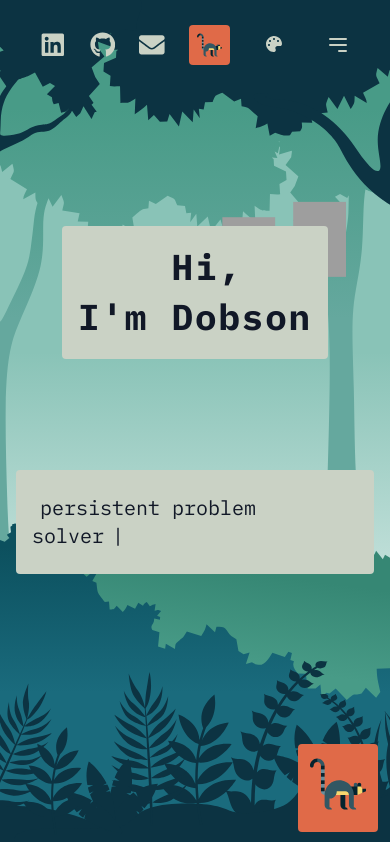
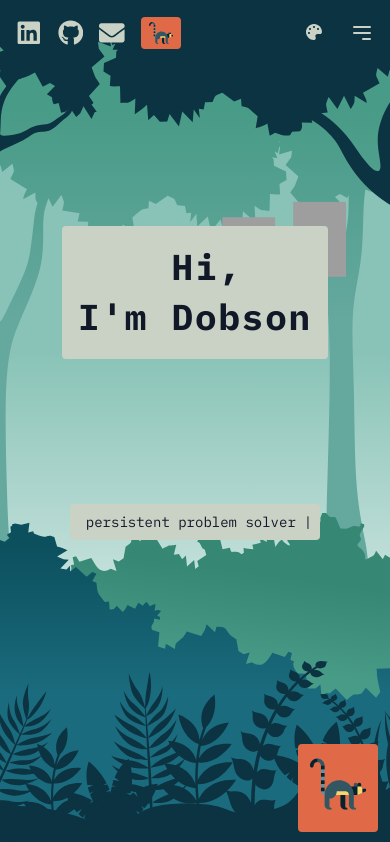
Before and after one commit to dobsonddev/dobsonddev-portfolio, a Next.js app: page / in a window 390 px wide. Shown: the top 842 px of the page. Built offline with nearby package versions, Linux system fonts and the light colour scheme; grey boxes are pictures that could not be loaded.

Commit message:
mobile respnsiveness nvabar  changes

```diff
--- a/src/components/Chatbot/ChatbotNavbarButton.tsx
+++ b/src/components/Chatbot/ChatbotNavbarButton.tsx
@@ -14,7 +14,7 @@ const ChatbotNavbarButton = ({ isOpen, setIsOpen }: ChatbotProps) => {
         <div>
             <button onClick={toggleModal} className={`flex items-center text-white px-2 py-1 rounded bg-custom-orange z-50 ${isOpen ? 'hidden' : ''}`}>
                 <span className="hidden lg:block">Chat with MomoAI</span>
-                <img src="/lemur.svg" alt="Momo" className=" lg:ml-3 w-8 h-8" />
+                <img src="/lemur.svg" alt="Momo" className=" lg:ml-3 w-6 h-6 md:w-8 md:h-8" />
             </button>
         </div>
     );
--- a/src/components/Home/Home.tsx
+++ b/src/components/Home/Home.tsx
@@ -38,11 +38,12 @@ function Home() {
                 const img = document.createElement('img');
                 img.src = iconPath;
                 img.alt = homeData.iconAlts[index] || 'Icon'; // Use alt text from homeData
-                img.className = 'w-12 h-12 inline-block align-bottom -mt-2';
+                img.className = 'inline-block align-middle ml-1 -mt-2 w-6 h-6 md:w-10 md:h-10';
                 placeholder.replaceWith(img);
             }
         });
     };
+
 
     useEffect(() => {
         const handleScroll = () => {
@@ -101,7 +102,7 @@ function Home() {
                         &nbsp;Hi, <br /> I'm {homeData.name}
                     </h1>
                 </div>
-                <div className={`${typedTextBackgroundClass} text-xl md:text-2xl lg:text-4xl px-4 py-6 rounded mx-auto -mt-96`}>
+                <div className={`${typedTextBackgroundClass} text-sm md:text-2xl lg:text-4xl md:px-4 p-2 md:py-6 rounded mx-auto -mt-96`}>
                     <span ref={typedRef} className="p-2"></span>
                 </div>
 
@@ -109,10 +110,11 @@ function Home() {
                     <div className="fixed inset-x-0 bottom-10 flex justify-start pl-12 items-center z-70">
                         <div className="animate-bounce flex flex-col items-center">
                             <span className="text-xl mb-2">Scroll Down</span>
-                            <FaArrowDown size={24} />
+                            <FaArrowDown className="w-8 h-8  md:w-10 md:h-10" />
                         </div>
                     </div>
                 )}
+
             </div>
             <div className="relative h-1/4 py-2 grid grid-flow-row auto-rows-auto items-center justify-items-center px-4">
                 <motion.div
--- a/src/components/Home/HomeData.ts
+++ b/src/components/Home/HomeData.ts
@@ -13,12 +13,12 @@ const homeData: HomeData = {
         'persistent problem solver <span class="icon-placeholder" data-icon="/icons/problemsolve.svg"></span>',
         'agile minded <span class="icon-placeholder" data-icon="/icons/agile.svg"></span>',
         'tater tot connoisseur <span class="icon-placeholder" data-icon="/icons/tatertot.svg"></span>',
-        'loves: building stuff <span class="icon-placeholder" data-icon="/icons/project.svg"></span>',
-        'loves: outdoors <span class="icon-placeholder" data-icon="/icons/outdoors.svg"></span>',
-        'loves: music <span class="icon-placeholder" data-icon="/icons/music.svg"></span>',
-        'loves: drums <span class="icon-placeholder" data-icon="/icons/drummer.svg"></span>',
-        'loves: soccer <span class="icon-placeholder" data-icon="/icons/soccer.svg"></span>',
-        'loves: gaming <span class="icon-placeholder" data-icon="/icons/gaming.svg"></span>',
+        'i like: building stuff <span class="icon-placeholder" data-icon="/icons/project.svg"></span>',
+        'i like: the outdoors <span class="icon-placeholder" data-icon="/icons/outdoors.svg"></span>',
+        'i like: music <span class="icon-placeholder" data-icon="/icons/music.svg"></span>',
+        'i like: playing drums <span class="icon-placeholder" data-icon="/icons/drummer.svg"></span>',
+        'i like: soccer <span class="icon-placeholder" data-icon="/icons/soccer.svg"></span>',
+        'i like: gaming <span class="icon-placeholder" data-icon="/icons/gaming.svg"></span>',
     ],
     iconAlts: [
         'Developer icon',
--- a/src/components/Navbar/Navbar.tsx
+++ b/src/components/Navbar/Navbar.tsx
@@ -43,8 +43,8 @@ const Navbar: React.FC<NavbarProps> = ({ toggleChatModal }) => {
                 style={{ top: isScrollingUp ? '0' : '-100%' }}
                 className={`z-20 fixed w-full flex items-center justify-center transition-all duration-1000 py-4 px-2 md:px-6 ${navbarBackground}`}
             >
-                <div className="w-full max-w-7xl flex items-center justify-between px-8">
-                    <div className="flex gap-6 items-center justify-start">
+                <div className="w-full max-w-7xl flex items-center justify-between px-2">
+                    <div className="flex gap-4 md:gap-6 items-center justify-start">
                         <a href="https://www.linkedin.com/in/dobson-dunavant/" aria-label="Dobson's LinkedIn Profile" target="_blank" rel="noopener noreferrer" className="py-1 md:py-2 transition-all duration-500 transform hover:-translate-y-1"><FaLinkedin size="1.6em" /></a>
                         <a href="https://github.com/dobsonddev" aria-label="Dobson's GitHub Profile" target="_blank" rel="noopener noreferrer" className="py-1 md:py-2 transition-all duration-500 transform hover:-translate-y-1"><FaGithub size="1.6em" /></a>
                         <a
@@ -63,7 +63,7 @@ const Navbar: React.FC<NavbarProps> = ({ toggleChatModal }) => {
                     </div>
 
                     <div className="md:hidden flex items-center">
-                        <div className="p-4">
+                        <div>
                             <ThemeSwitch />
                         </div>
                         <button onClick={() => setIsMobileMenuOpen(!isMobileMenuOpen)}>
```
